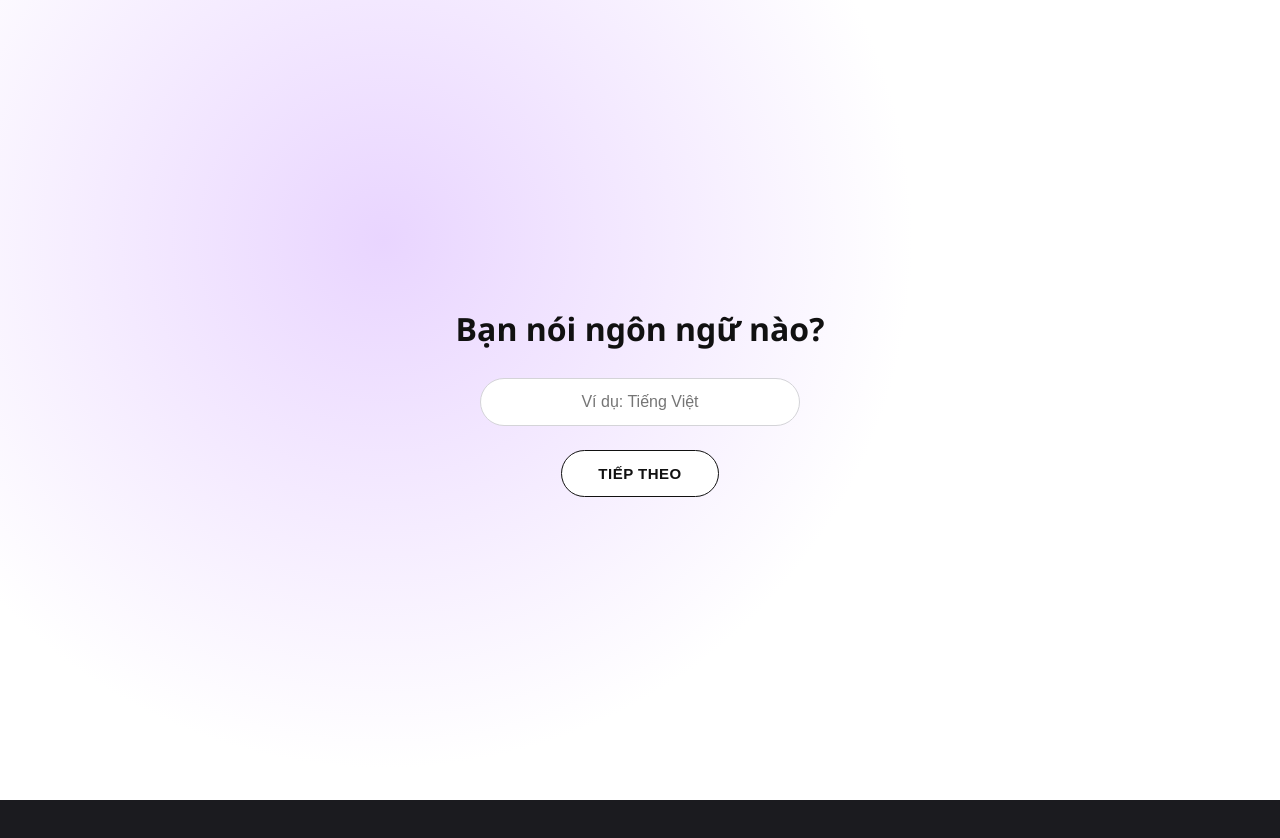
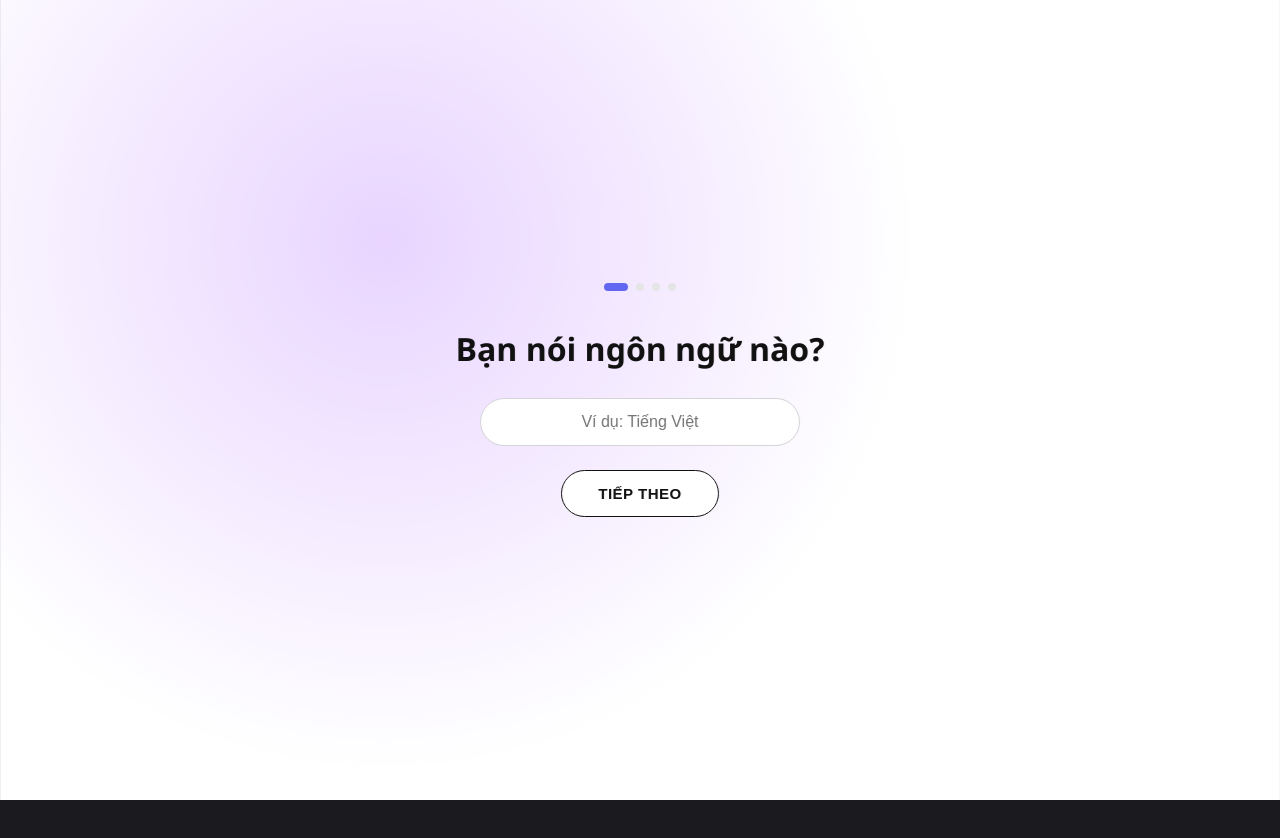
Before and after one commit to c0mpl1c8/EnglishAIApp, a React (Vite) app in the folder english-ai-app/src/renderer/: page / in a window 1280 px wide. Shown: the top 838 px of the page. Built offline with nearby package versions, Linux system fonts and the light colour scheme.

Commit message:
Add UI/UX polish: progress dots, back buttons, slide transition

```diff
--- a/english-ai-app/src/renderer/src/App.jsx
+++ b/english-ai-app/src/renderer/src/App.jsx
@@ -1,4 +1,38 @@
 import { useState } from "react";
+const fadeStyle = `
+  .fade-in {
+    transform: translate3d(40px, 0, 0);
+    animation: slideIn 1000ms cubic-bezier(0.16, 1, 0.3, 1) forwards;
+    will-change: transform;
+  }
+
+  @keyframes slideIn {
+    from {
+      transform: translate3d(40px, 0, 0);
+    }
+    to {
+      transform: translate3d(0, 0, 0);
+    }
+  }
+`;
+function ProgressDots({ current, total }) {
+  return (
+    <div style={{ display: 'flex', gap: '8px', marginBottom: '8px' }}>
+      {Array.from({ length: total }).map((_, i) => (
+        <div
+          key={i}
+          style={{
+            width: i === current - 1 ? '24px' : '8px',
+            height: '8px',
+            borderRadius: '999px',
+            background: i <= current - 1 ? '#6366f1' : '#e5e5e5',
+            transition: 'all 0.3s ease'
+          }}
+        />
+      ))}
+    </div>
+  )
+}
 
 function App() {
   const [step, setStep] = useState(1)
@@ -16,7 +50,9 @@ function App() {
   const handleNext = () => {
     setStep(step + 1)
   }
-
+  const handleBack = () => {
+  setStep(step - 1)
+}
   const handleChange = (field, value) =>{
     setProfile({...profile,[field]:value})
   }
@@ -76,7 +112,9 @@ const handleSendMessage = async () => {
 
 if(step==1){
     return(
-      <div style={styles.container}>
+      <div style={styles.container} className="fade-in" key={step}>
+       <style>{fadeStyle}</style>
+       <ProgressDots current={1} total={4} />
        <h2 style={styles.question}>Bạn nói ngôn ngữ nào?</h2>
         <input
           style={styles.input}
@@ -94,7 +132,9 @@ const handleSendMessage = async () => {
 
   if(step == 2){
     return(
-       <div style={styles.container}>
+       <div style={styles.container} className="fade-in" key={step}>
+        <style>{fadeStyle}</style>
+        <ProgressDots current={2} total={4} />
         <h2 style={styles.question}>Bạn muốn học ngôn ngữ nào?</h2>
         <input
           style={styles.input}
@@ -103,16 +143,21 @@ const handleSendMessage = async () => {
           value={profile.targetLanguage}
           onChange={(e) => handleChange('targetLanguage', e.target.value)}
         />
+        <div style={{ display: 'flex', gap: '10px' }}>
+          <button style={styles.backButton} onClick={handleBack}>← Quay lại</button>
           <button style={styles.button} onClick={handleNext} disabled={!profile.targetLanguage}>
             Tiếp theo
           </button>
+        </div>
       </div>
     )
   }
 
 if (step == 3){
      return (
-      <div style={styles.container}>
+      <div style={styles.container} className="fade-in" key={step}>
+        <style>{fadeStyle}</style>
+        <ProgressDots current={3} total={4} />
         <h2 style={styles.question}>Mục tiêu học của bạn là gì?</h2>
         <select
           style={styles.input}
@@ -125,16 +170,21 @@ const handleSendMessage = async () => {
           <option value="exam">Thi cử (IELTS/TOEFL...)</option>
           <option value="general">Giao tiếp chung</option>
         </select>
+        <div style={{ display: 'flex', gap: '10px' }}>
+          <button style={styles.backButton} onClick={handleBack}>← Quay lại</button>
           <button style={styles.button} onClick={handleNext} disabled={!profile.goal}>
             Hoàn tất
           </button>
+        </div>
       </div>
     )
   }
 
 if (step === 4) {
   return (
-    <div style={styles.container}>
+    <div style={styles.container} className="fade-in" key={step}>
+      <style>{fadeStyle}</style>
+      <ProgressDots current={4} total={4} />
       <h2 style={styles.question}>Đánh giá trình độ</h2>
       <p>Hãy viết 2-3 câu bằng {profile.targetLanguage} mô tả một ngày bình thường của bạn.</p>
       <textarea
@@ -144,6 +194,8 @@ if (step === 4) {
         onChange={(e) => handleChange('placementAnswer', e.target.value)}
         disabled={isLoading}
       />
+      <div style={{ display: 'flex', gap: '10px' }}>
+        <button style={styles.backButton} onClick={handleBack} disabled={isLoading}>← Quay lại</button>
         <button
           style={styles.button}
           onClick={handleSubmitPlacement}
@@ -151,6 +203,7 @@ if (step === 4) {
         >
           {isLoading ? 'Đang chấm điểm...' : 'Nộp bài'}
         </button>
+      </div>
     </div>
   )
 }
@@ -294,6 +347,17 @@ chatBubble: {
   fontSize: '15px',
   textAlign: 'left'
 },
+
+backButton: {
+  padding: '14px 24px',
+  fontSize: '15px',
+  fontWeight: '600',
+  borderRadius: '999px',
+  border: '1.5px solid transparent',
+  background: 'transparent',
+  color: '#666666',
+  cursor: 'pointer'
+},
 }
 
 
```
Lines whose indentation alone changed are shown as unchanged.
